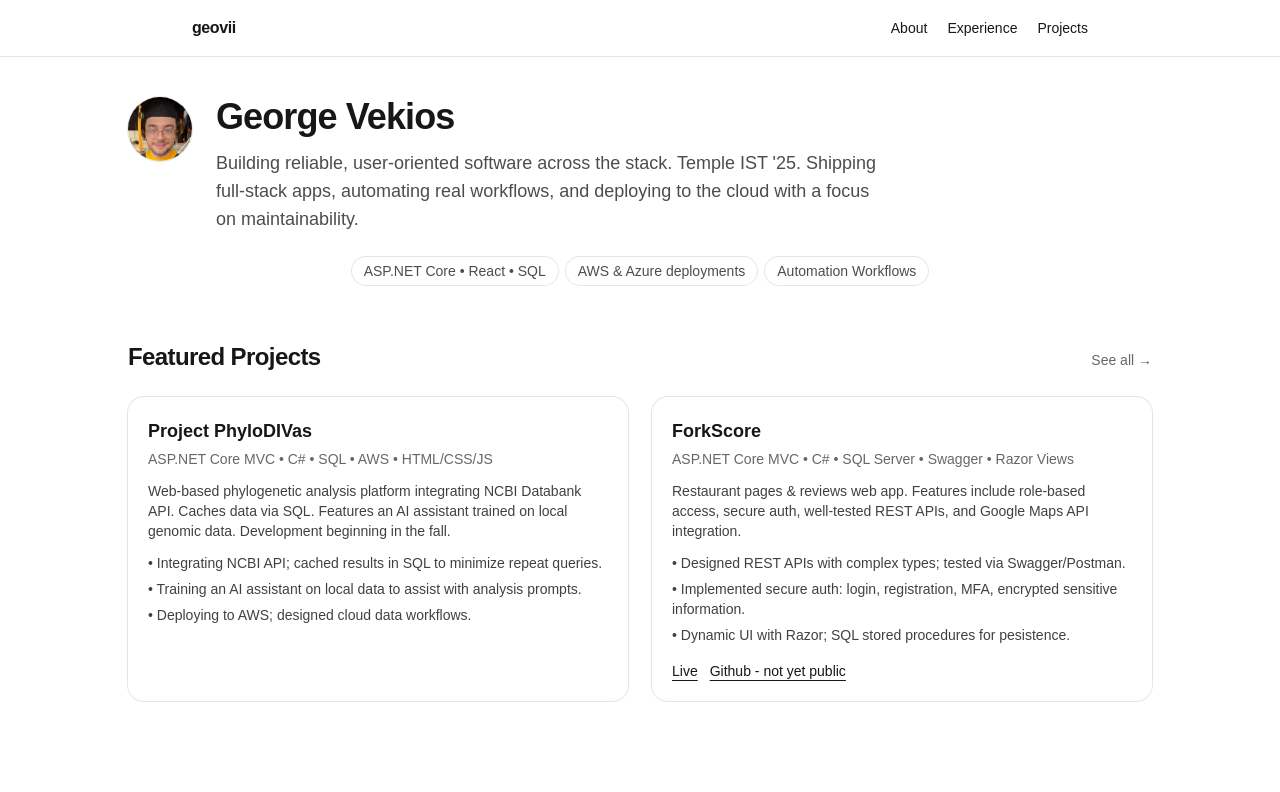
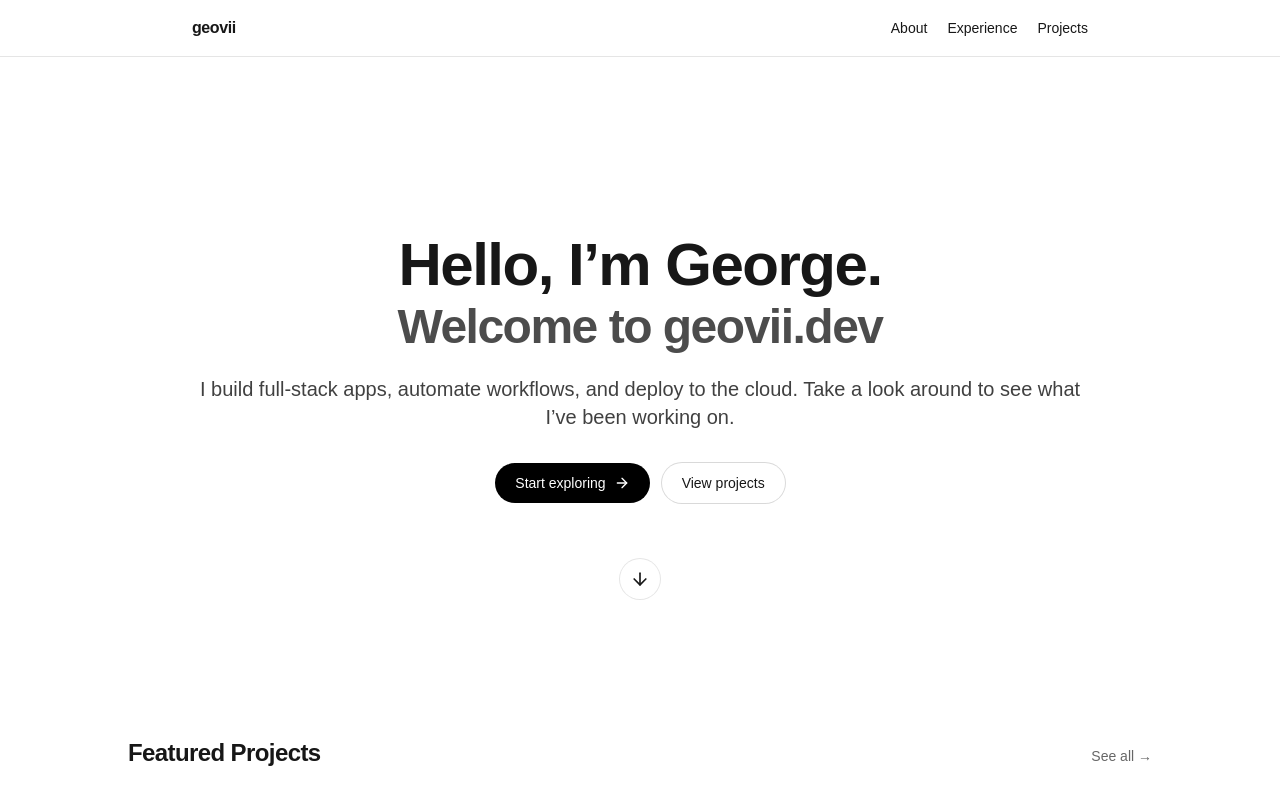
Before and after one commit to GeorgeVekios/geovii.dev, a Next.js app: page / in a window 1280 px wide. Shown: the top 792 px of the page. Built offline with nearby package versions, Linux system fonts and the light colour scheme.

Commit message:
Fixed education card formatting added id property to Section Created WelcomeHero component Updated home page and about page

```diff
--- a/components/EducationCard.tsx
+++ b/components/EducationCard.tsx
@@ -1,23 +1,64 @@
 import Card from "@/components/Card";
-import {EducationItem} from "@/types";
+import { EducationItem } from "@/types";
 
 export default function EducationCard({ items }: { items: EducationItem[] }) {
   if (!items?.length) return null;
 
   return (
-    <div className="mt-8">
-      <Card>
-        <h3 className="text-base sm:text-lg font-semibold">Education</h3>
-        <ul className="mt-3 space-y-4">
-          {items.map((ed) => (
-            <li key={`${ed.school}-${ed.degree}`} className="text-sm text-left text-black/75 dark:text-white/75">
-              <p className="font-medium">{ed.degree}</p>
-              <p className="text-black/60 dark:text-white/60">
-                {ed.school}{ed.location ? ` · ${ed.location}` : ""}{ed.end ? ` · ${ed.end}` : ""}
-              </p>
+    <div className="mt-8 max-w-5xl mx-auto">
+      <Card className="p-0">
+        {/* Section header */}
+        <div className="px-4 sm:px-5 py-4 border-b border-black/10 dark:border-white/10">
+          <h3 className="text-xl sm:text-2xl font-semibold">Education</h3>
+        </div>
+
+        <ul className="p-4 sm:p-5">
+          {items.map((ed, i) => (
+            <li
+              key={`${ed.school}-${ed.degree}-${i}`}
+              className={
+                i > 0
+                  ? "pt-5 mt-5 border-t border-black/10 dark:border-white/10"
+                  : ""
+              }
+            >
+              {/* Degree */}
+              <h4 className="text-lg sm:text-xl font-semibold">{ed.degree}</h4>
+
+              {/* Row 1: School (left) · Date (right) */}
+              {(ed.school || ed.end) && (
+                <div className="mt-0.5 flex items-baseline justify-between gap-2">
+                  <p className="text-sm text-black/70 dark:text-white/70 min-w-0">
+                    {ed.school}
+                  </p>
+                  <p className="text-sm text-black/70 dark:text-white/70 shrink-0 text-right">
+                    {ed.end}
+                  </p>
+                </div>
+              )}
+
+              {/* Row 2: Location (left) · GPA (right, no-wrap) */}
+              {(ed.location || ed.gpa) && (
+                <div className="flex items-baseline justify-between gap-2">
+                  <p className="text-sm text-black/60 dark:text-white/60 min-w-0">
+                    {ed.location}
+                  </p>
+                  {ed.gpa ? (
+                    <p className="text-sm font-medium text-black/70 dark:text-white/75 shrink-0 whitespace-nowrap">
+                      {ed.gpa} GPA
+                    </p>
+                  ) : (
+                    <span />
+                  )}
+                </div>
+              )}
+
+              {/* Optional bullets */}
               {ed.bullets?.length ? (
-                <ul className="mt-2 space-y-1.5">
-                  {ed.bullets.map((b) => <li key={b}>• {b}</li>)}
+                <ul className="mt-3 space-y-1.5 text-sm text-black/75 dark:text-white/75">
+                  {ed.bullets.map((b) => (
+                    <li key={b}>• {b}</li>
+                  ))}
                 </ul>
               ) : null}
             </li>
--- a/components/Section.tsx
+++ b/components/Section.tsx
@@ -1,20 +1,34 @@
-import {ReactNode} from "react";
+import { ReactNode } from "react";
 
 type Props = {
   title?: string;
   right?: ReactNode; //optional right-aligned header content
   children: ReactNode;
   className?: string;
+  id?: string;
 };
 
-export default function Section({ title, right, children, className}: Props){
+export default function Section({
+  title,
+  right,
+  children,
+  className,
+  id,
+}: Props) {
   return (
-    <section className={`max-w-5xl mx-auto ${className ?? ""}`}>
+    <section
+      id={id}
+      className={`max-w-5xl mx-auto scroll-mt-24 ${className ?? ""}`}
+    >
       {(title || right) && (
         <div className="flex items-baseline justify-between">
           {title ? (
-            <h2 className="text-xl sm:text-2xl font-semibold tracking-tight">{title}</h2>
-          ) : <span />}
+            <h2 className="text-xl sm:text-2xl font-semibold tracking-tight">
+              {title}
+            </h2>
+          ) : (
+            <span />
+          )}
           {right ?? null}
         </div>
       )}
--- /dev/null
+++ b/components/WelcomeHero.tsx
@@ -0,0 +1,50 @@
+import Link from "next/link";
+import { ArrowDown, ArrowRight } from "lucide-react";
+import { site } from "@/data/site";
+
+export default function WelcomeHero() {
+  return (
+    <section className="min-h-[70vh] sm:min-h-[80vh] flex items-center">
+      <div className="max-w-4xl mx-auto text-center">
+        <h1 className="text-5xl sm:text-6xl font-extrabold tracking-tight">
+          <span className="block">Hello, I’m {site.name.split(" ")[0]}.</span>
+          <span className="mt-2 block text-4xl sm:text-5xl font-semibold text-black/70 dark:text-white/80">
+            Welcome to geovii.dev
+          </span>
+        </h1>
+
+        <p className="mt-6 text-lg sm:text-xl text-black/75 dark:text-white/75">
+          I build full-stack apps, automate workflows, and deploy to the cloud.
+          Take a look around to see what I’ve been working on.
+        </p>
+
+        <div className="mt-8 flex flex-wrap items-center justify-center gap-3">
+          <Link
+            href="/about"
+            className="inline-flex items-center rounded-full px-5 py-2.5 text-sm font-medium
+                       bg-black text-white dark:bg-white dark:text-black hover:opacity-90 transition"
+          >
+            Start exploring <ArrowRight className="ml-2 h-4 w-4" />
+          </Link>
+
+          <Link
+            href="/projects"
+            className="inline-flex items-center rounded-full px-5 py-2.5 text-sm font-medium
+                       ring-1 ring-black/15 dark:ring-white/20 hover:bg-black/5 dark:hover:bg-white/5 transition"
+          >
+            View projects
+          </Link>
+        </div>
+
+        <a
+          href="#next"
+          aria-label="Scroll to content"
+          className="mt-14 inline-flex items-center justify-center h-10 w-10 rounded-full
+                     ring-1 ring-black/10 dark:ring-white/10 hover:bg-black/5 dark:hover:bg-white/5 transition"
+        >
+          <ArrowDown className="h-5 w-5" />
+        </a>
+      </div>
+    </section>
+  );
+}
--- a/data/about.ts
+++ b/data/about.ts
@@ -24,8 +24,9 @@ export const about: AboutContent = {
       degree: "B.S. Information Science & Technology • Certificate in Computer Security and Digital Forensics",
       end: "Dec 2025",
       location: "Philadelphia, PA",
+      gpa: "3.62/4.0",
       bullets: [
-        "GPA 3.62/4.0, Dean's List 2025",
+        "Dean's List 2025",
         "Relevant coursework: Data Structures, Database Management, Microservice Architecture, Network Architectures, Client-Side Web Scripting, Server-Side Web App Development, Software Security, Digital Forensics"
       ]
     }
--- a/src/app/about/page.tsx
+++ b/src/app/about/page.tsx
@@ -10,21 +10,21 @@ import Link from "next/link";
 export default function AboutPage() {
   return (
     <Section title="About">
-      {/* Centered avatar + intro */}
+      {/* centered avatar + intro */}
       <AboutHeader data={about} />
 
-      {/* Full-width Education card ABOVE the grid */}
+      {/* full-width education card above grid */}
       {about.education && <EducationCard items={about.education} />}
 
-      {/* Grid of two cards below */}
+      {/* two card grid */}
       <SkillsGrid strengths={about.strengths} learning={about.learning} />
 
-      {/* Highlights centered */}
+      {/* highlights centered */}
       <div className="mt-8 flex justify-center">
         <Highlights items={site.highlights} />
       </div>
 
-      {/* Resume CTA centered */}
+      {/* resume centered */}
       <div className="mt-8 flex justify-center">
         <Link
           href={site.resumePath}
@@ -34,7 +34,7 @@ export default function AboutPage() {
                      ring-1 ring-black/15 dark:ring-white/20
                      hover:bg-black/5 dark:hover:bg-white/5 transition"
         >
-          Download Résumé
+          Download Resume
         </Link>
       </div>
     </Section>
--- a/src/app/page.tsx
+++ b/src/app/page.tsx
@@ -1,34 +1,20 @@
+import WelcomeHero from "@/components/WelcomeHero";
 import Section from "@/components/Section";
-import Hero from "@/components/Hero";
-import Highlights from "@/components/Highlights";
-//import SocialLinks from "@/components/SocialLinks";
 import ProjectsGrid from "@/components/ProjectGrid";
 import { projects } from "@/data/projects";
-import { site } from "@/data/site";
 import Link from "next/link";
 
 export default function Home() {
   return (
     <>
-      <Section>
-        <Hero />
-        <div className="mt-6">
-          <Highlights items={site.highlights} />
-        </div>
-      </Section>
+      <WelcomeHero />
 
-      <Section
-        className="mt-14"
-        title="Featured Projects"
-        right={
-          <Link
-            href="/projects"
-            className="text-sm text-black/60 dark:text-white/60 hover:underline underline-offset-4"
-          >
-            See all →
-          </Link>
-        }
-      >
+      {/* Hero's buttons jump */}
+      <Section id="next" title="Featured Projects" right={
+        <Link href="/projects" className="text-sm text-black/60 dark:text-white/60 hover:underline underline-offset-4">
+          See all →
+        </Link>
+      }>
         <ProjectsGrid items={projects.slice(0, 2)} />
       </Section>
     </>
--- a/types/index.ts
+++ b/types/index.ts
@@ -26,6 +26,7 @@ export type EducationItem = {
   degree: string;
   end: string;
   location?: string;
+  gpa?: string;
   bullets?: string[];
 }
 
```
